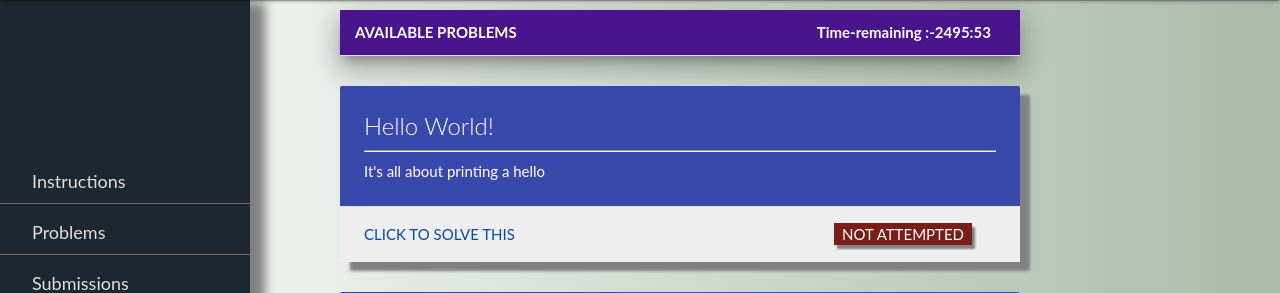
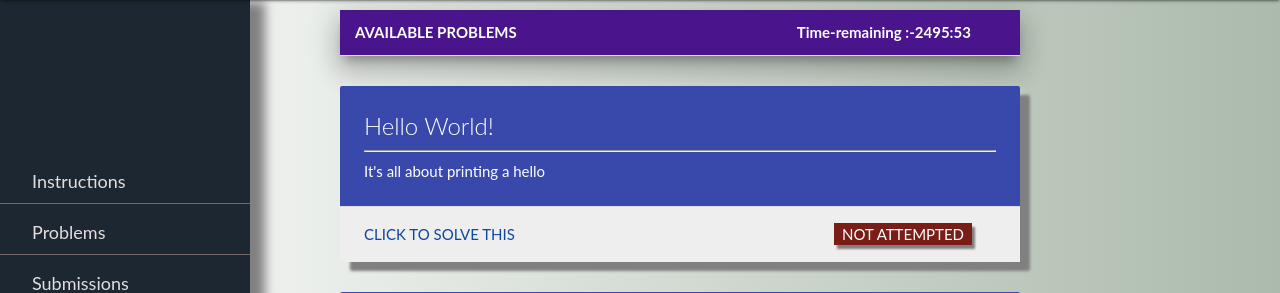
Before and after one commit to yokeshrana/CoderCup, a PHP site: page / in a window 1280 px wide; the page is wider, and only the part inside the window is pictured. Shown: the part 64-357 px from the top of that part. Run offline with PHP 8.4, Linux system fonts and the light colour scheme; a user stored in the database is signed in; data comes from the database, SQL or seed files in the repository.

Commit message:
firefox timer box adjustment

```diff
--- a/index.php
+++ b/index.php
@@ -11,7 +11,7 @@ if (isset($_GET['success']))
 ?>
 
 <div class="cards-container" style="margin-right:100px">
-    <div class="collapsible-header purple darken-4 z-depth-5 white-text"><b>AVAILABLE PROBLEMS<span style="position:relative; right:-300px;">Time-remaining :<span id="timer_text">2:00</span></span></b></div>
+    <div class="collapsible-header purple darken-4 z-depth-5 white-text"><b>AVAILABLE PROBLEMS<span style="position:relative; right:-280px;">Time-remaining :<span id="timer_text">2:00</span></span></b></div>
     <br>
 
 <!--    Start Listing All problems-->
```
